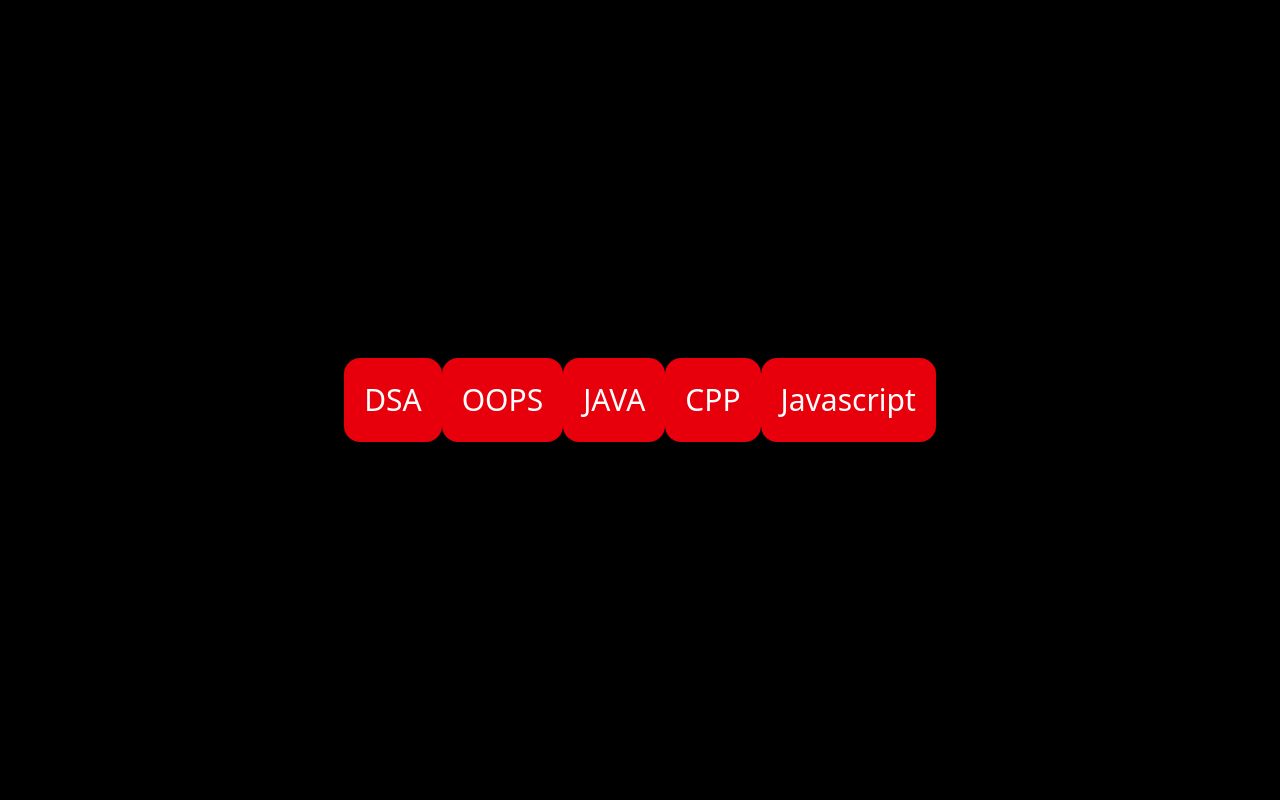
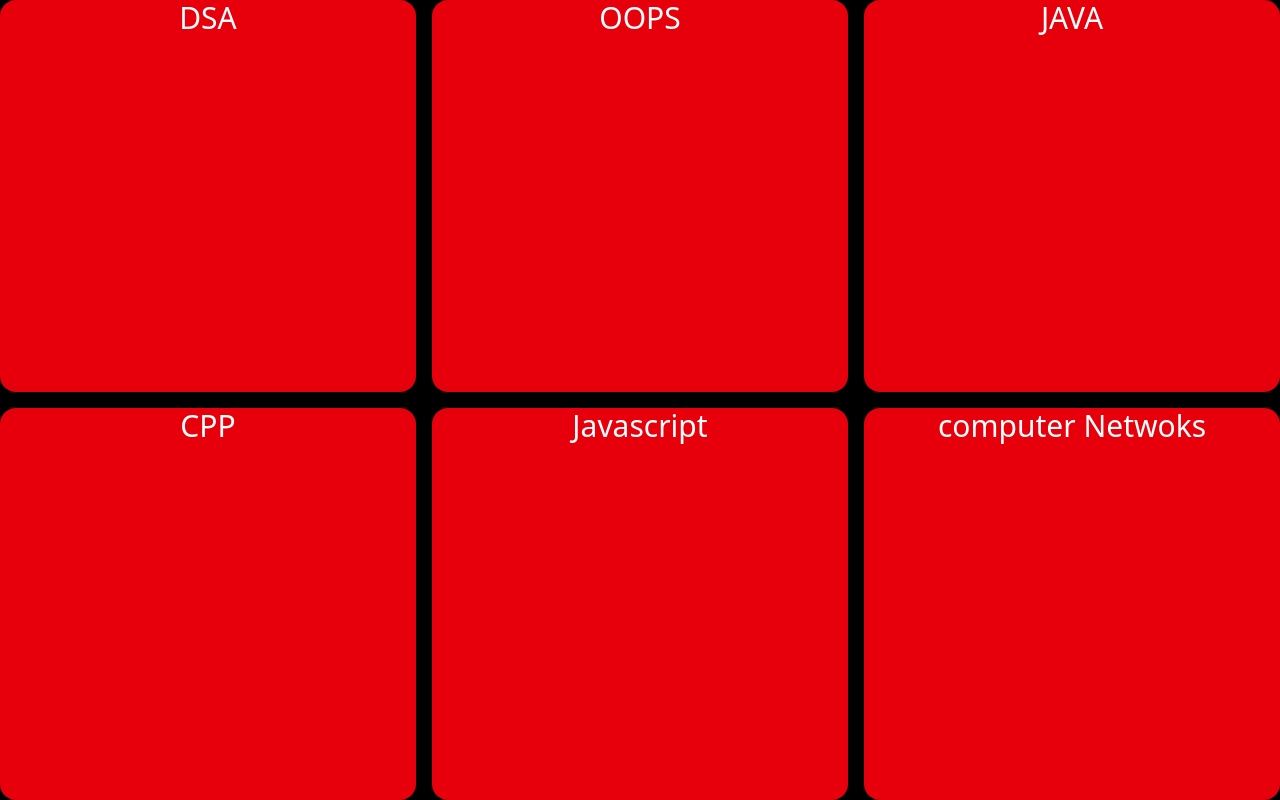
Before and after one commit to gulshank0/notes-hub, a React (Vite) app in the folder frontend/: page /branchIT in a window 1280 px wide. Built offline with nearby package versions, Linux system fonts and the light colour scheme.

Commit message:
Card components

```diff
--- a/frontend/src/components/ui/Card.jsx
+++ b/frontend/src/components/ui/Card.jsx
@@ -1,7 +1,7 @@
 
 export function Card(props) {
   return (
-  <div className="bg-red-600 rounded-2xl px-5 py-6 " >
+  <div className="bg-red-600 rounded-2xl text-center " >
     <h1>{props.title}</h1>
   </div>
 
--- a/frontend/src/pages/Branch_it.jsx
+++ b/frontend/src/pages/Branch_it.jsx
@@ -2,16 +2,16 @@ import { Card } from "../components/ui/Card";
 
 function BranchIT() {
 return (
-  <div>
+  <div >
 
-<div className="bg-black h-screen text-3xl text-white flex justify-center items-center  " >
+<div className="bg-black h-screen text-3xl text-white  grid grid-cols-3 gap-4 " >
 <Card title="DSA" />
 <Card title="OOPS"/>
 
 <Card title="JAVA"/>
 <Card title="CPP"/>
 <Card title="Javascript"/>
-
+<Card title="computer Netwoks"/>
 </div>
 
   </div>
```
